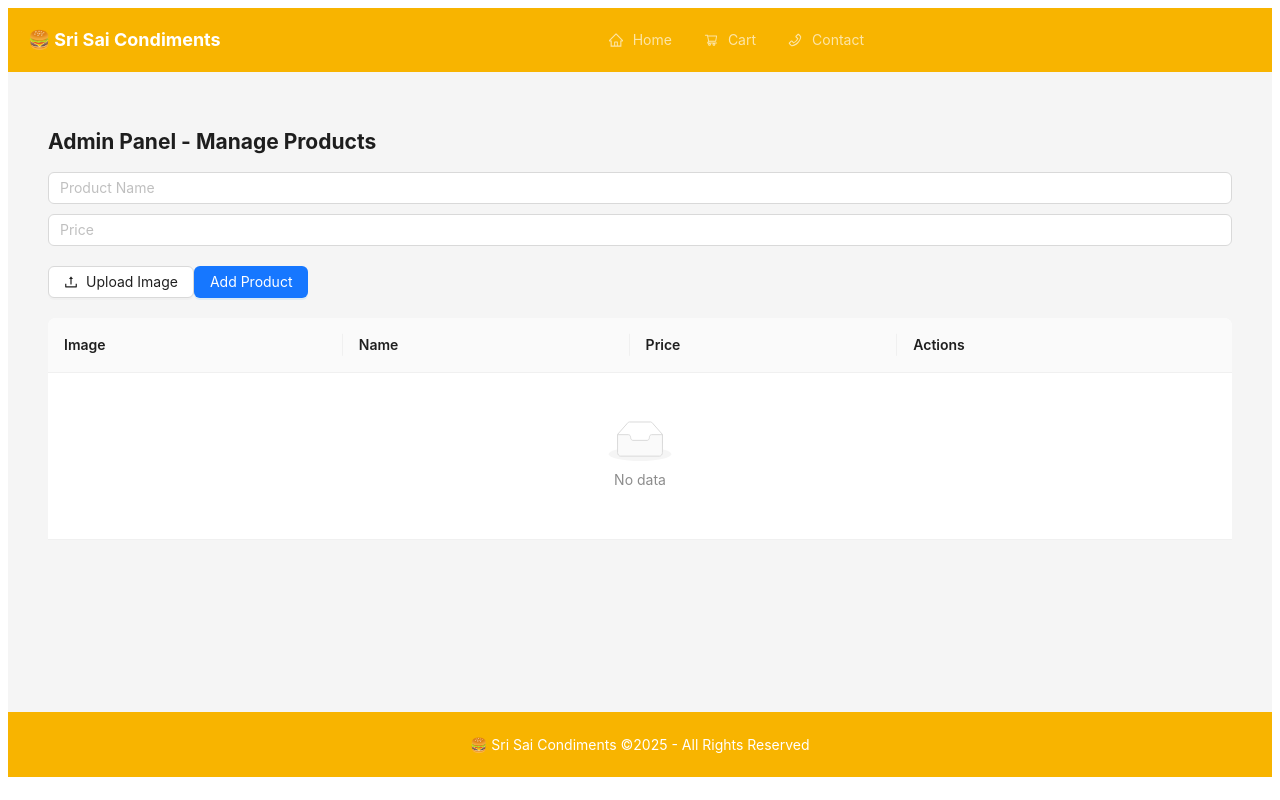
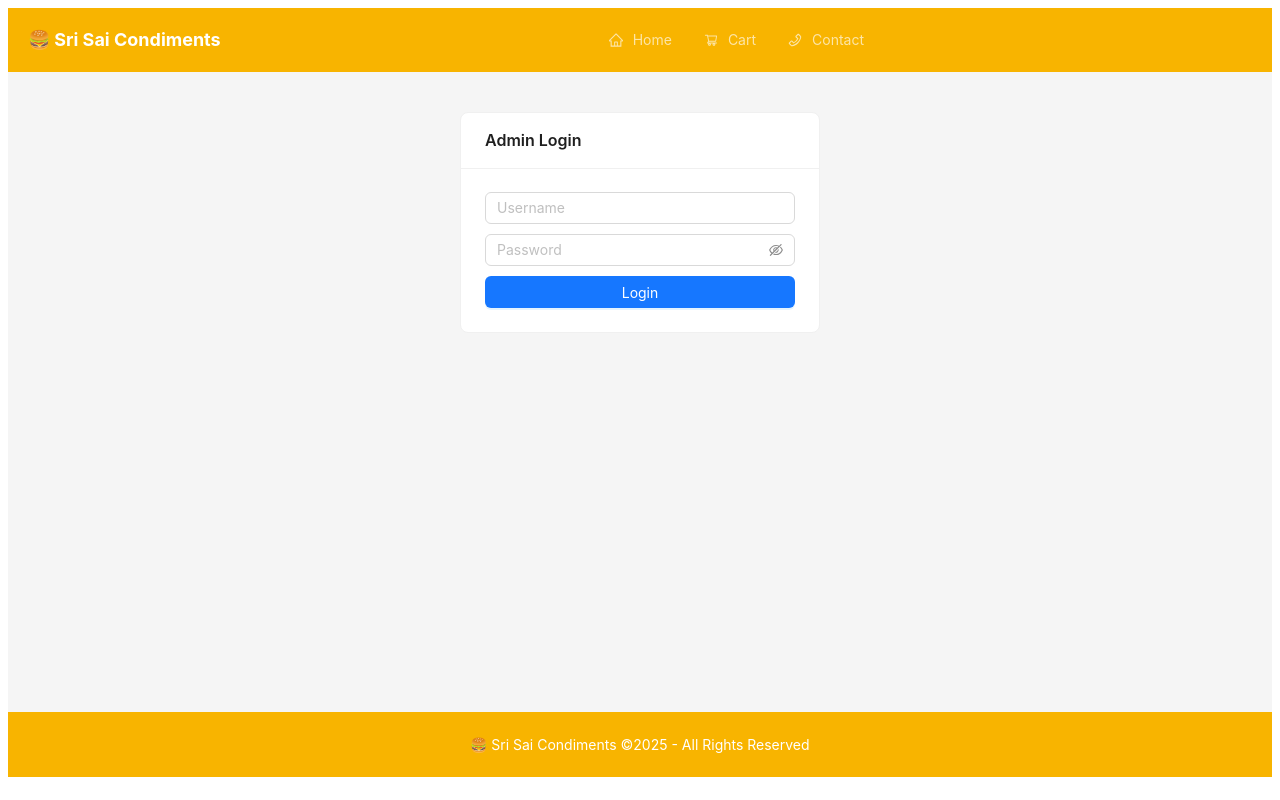
Before and after one commit to abhishek-sh111/condi-app, a React (Create React App) app: page /admin in a window 1280 px wide. Built offline with nearby package versions, Linux system fonts and the light colour scheme.

Commit message:
new changes authentication for admin

```diff
--- a/src/App.tsx
+++ b/src/App.tsx
@@ -79,9 +79,11 @@ const App: React.FC = () => {
           <Route path="/cart" element={<Cart />} />
           <Route path="/contact" element={<Contact />} />
           <Route path="/login" element={<Login />} />
-          (isAuthenticated &&
+          {isAuthenticated ? (
             <Route path="/admin" element={<Admin products={products} setProducts={setProducts} />} />
-          )
+          ) : (
+            <Route path="/admin" element={<Login />} />
+          )}
           <Route path="*" element={<NotFound />} />
         </Routes>
       </Content>
```
Also changed, not shown: 9 other files (tests, documents, lock files or other folders).
